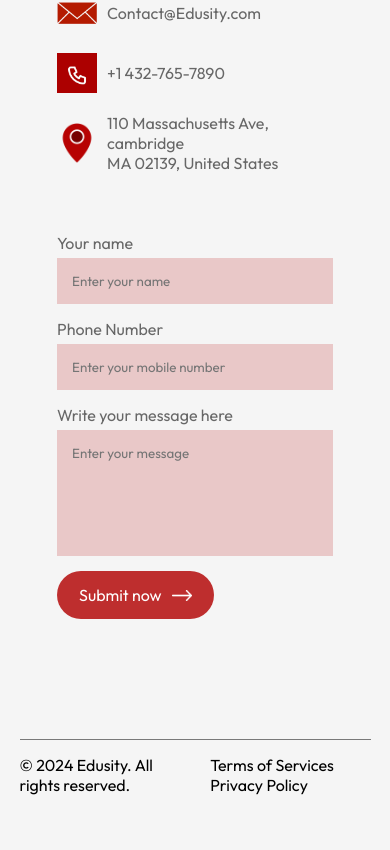
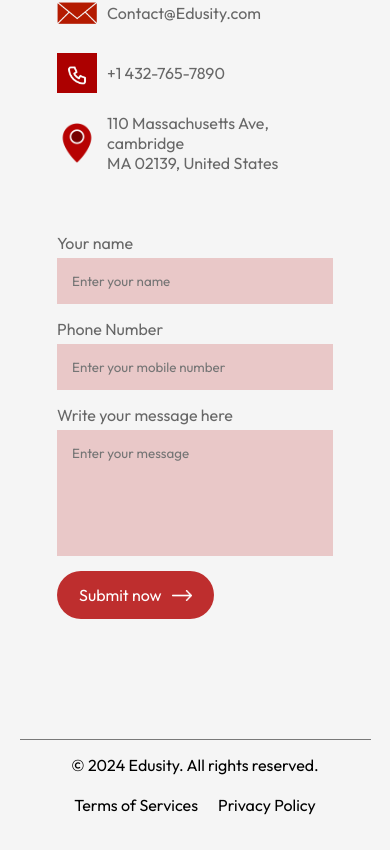
Before and after one commit to tanisha1527/React-project5, a React (Vite) app: page / in a window 390 px wide. Shown: the part 4703-5553 px from the top of the page. Before the commit the page ends 5523 px from the top, so only its background shows below. Built offline with nearby package versions, Linux system fonts and the light colour scheme.

Commit message:
Add responsiveness to Footer section

```diff
--- a/src/components/Footer/Footer.css
+++ b/src/components/Footer/Footer.css
@@ -12,3 +12,16 @@
    display: inline-block;
    margin-left: 20px;
 }
+
+@media (max-width: 600px){
+     .footer{
+        display: block;
+        text-align: center;
+     }
+     .footer ul li{
+        margin: 10px;
+     }
+     .footer ul{
+       margin-top: 10px;
+     }
+}
```
